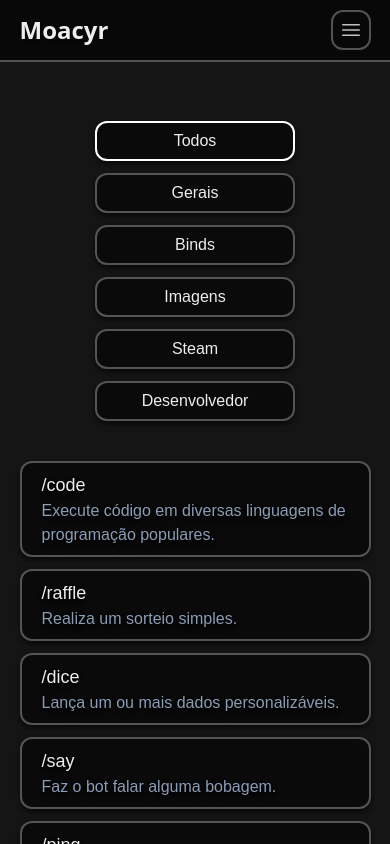
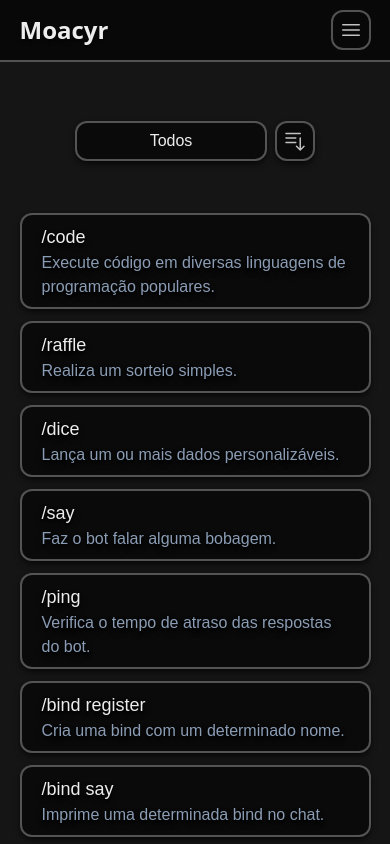
Before and after one commit to fayrghos/moacyr-web, a Next.js app: page /commands in a window 390 px wide. Shown: the top 844 px of the page. Built offline with nearby package versions, Linux system fonts and the light colour scheme.

Commit message:
Improved mobile navigation in commands page

```diff
--- a/src/app/commands/list.tsx
+++ b/src/app/commands/list.tsx
@@ -2,29 +2,88 @@
 
 import { IndexLabel, IndexSection } from "@/components"
 import { CommandDetails, CommandSection } from "@/components/commands"
+import { cn } from "@/lib/utils"
 import { Fragment, useState } from "react"
 
+const IndexIcons = {
+  Closed: (
+    <svg
+      xmlns="http://www.w3.org/2000/svg"
+      fill="none"
+      viewBox="0 0 24 24"
+      strokeWidth={1.5}
+      stroke="currentColor"
+      className="size-6"
+    >
+      <path
+        strokeLinecap="round"
+        strokeLinejoin="round"
+        d="M3 4.5h14.25M3 9h9.75M3 13.5h9.75m4.5-4.5v12m0 0-3.75-3.75M17.25 21 21 17.25"
+      />
+    </svg>
+  ),
+  Open: (
+    <svg
+      xmlns="http://www.w3.org/2000/svg"
+      fill="none"
+      viewBox="0 0 24 24"
+      strokeWidth={1.5}
+      stroke="currentColor"
+      className="size-6"
+    >
+      <path
+        strokeLinecap="round"
+        strokeLinejoin="round"
+        d="M3 4.5h14.25M3 9h9.75M3 13.5h5.25m5.25-.75L17.25 9m0 0L21 12.75M17.25 9v12"
+      />
+    </svg>
+  ),
+}
+
 export const CommandPage = () => {
-  const [state, setState] = useState(-1)
+  const [buttonState, setButtonState] = useState(-1)
+  const [menuState, setMenuState] = useState(false)
 
   const all_commands = sections.map((section, index) => <Fragment key={index}>{section.element}</Fragment>)
-  const index_labels = sections.map((section, index) => (
-    <IndexLabel active={state == index} key={index} title={section.title} onClick={() => setState(index)} />
+  const all_labels = sections.map((section, index) => (
+    <IndexLabel
+      marked={buttonState == index}
+      key={index}
+      title={section.title}
+      onClick={() => setButtonState(index)}
+      disabled={!menuState}
+    />
   ))
 
   return (
     <>
-      <div className="w-50 max-w-[90%]">
+      <div className="w-60 sm:w-50 max-w-[90%] flex space-x-2 relative">
         {
           <IndexSection>
-            <IndexLabel active={state < 0} title="Todos" onClick={() => setState(-1)} />
-            {index_labels}
+            <IndexLabel
+              marked={buttonState < 0}
+              title="Todos"
+              onClick={() => setButtonState(-1)}
+              disabled={!menuState}
+            />
+            {all_labels}
           </IndexSection>
         }
+        <button
+          onClick={() => setMenuState(!menuState)}
+          className={cn(
+            "hover:border-b-2 border-2 border-secondary rounded-xl flex justify-center items-center font-semibold",
+            "max-w-10 w-full max-h-10 h-full",
+            "text-lesswhite hover:text-white active:bg-white/10 bg-modal shadow-md shadow-black/50",
+            "sm:hidden"
+          )}
+        >
+          {menuState ? IndexIcons.Open : IndexIcons.Closed}
+        </button>
       </div>
 
-      <div className="w-200 max-w-full space-y-15">
-        <CommandSection>{state < 0 ? all_commands : sections[state].element}</CommandSection>
+      <div className="w-170 max-w-full space-y-15">
+        <CommandSection>{buttonState < 0 ? all_commands : sections[buttonState].element}</CommandSection>
       </div>
     </>
   )
--- a/src/components/commands.tsx
+++ b/src/components/commands.tsx
@@ -26,8 +26,8 @@ export const CommandDetails = ({ title, info }: CommandInfoProps) => {
       )}
     >
       <div className="flex flex-col h-full justify-center py-2">
-        <p className="px-5 text-lg">{title}</p>
-        <p className="px-5 text-md text-modal-desc">{info}</p>
+        <p className="text-lg px-5">{title}</p>
+        <p className="text-modal-desc px-5">{info}</p>
       </div>
     </div>
   )
--- a/src/components/index.tsx
+++ b/src/components/index.tsx
@@ -7,16 +7,34 @@ interface IndexSectionProps {
 interface IndexLabelProps extends React.HTMLAttributes<HTMLButtonElement> {
   title: string
   className?: string
-  active: boolean
+  marked: boolean
+  disabled: boolean
 }
 
-export const IndexLabel = ({ title, className, active = false, ...props }: IndexLabelProps) => {
+export const IndexLabel = ({ title, className, marked = false, disabled, ...props }: IndexLabelProps) => {
+  let extras = ""
+
+  // All buttons in mobile
+  if (disabled) {
+    extras += "hidden"
+  }
+
+  // The marked button in any device
+  if (marked) {
+    extras += "border-white active:bg-none"
+  }
+
+  // Only the remaining button in mobile
+  if (marked && disabled) {
+    extras += "border-secondary sm:border-white"
+  }
+
   return (
     <button
       className={cn(
         "bg-modal hover:bg-white/10 active:bg-white/10 border-2 w-full h-fit rounded-xl items-center",
-        "justify-center shadow-md shadow-black/50 hover: cursor-pointer",
-        active ? "border-white" : "border-secondary",
+        "justify-center shadow-md shadow-black/50 hover: cursor-pointer sm:flex border-secondary",
+        `${extras}`,
         `${className}`
       )}
       {...props}
```
